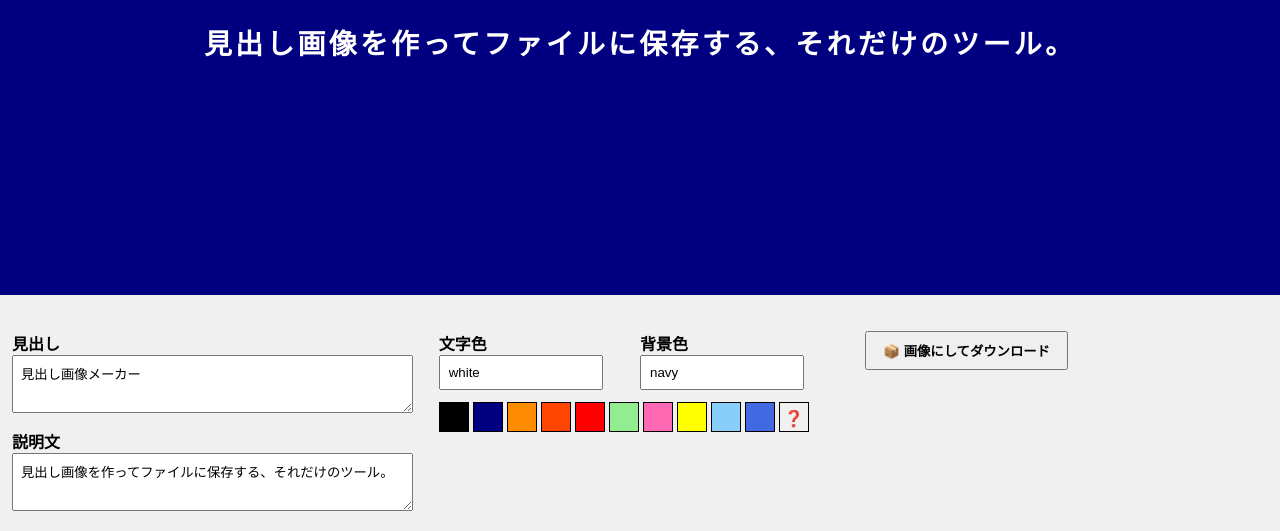
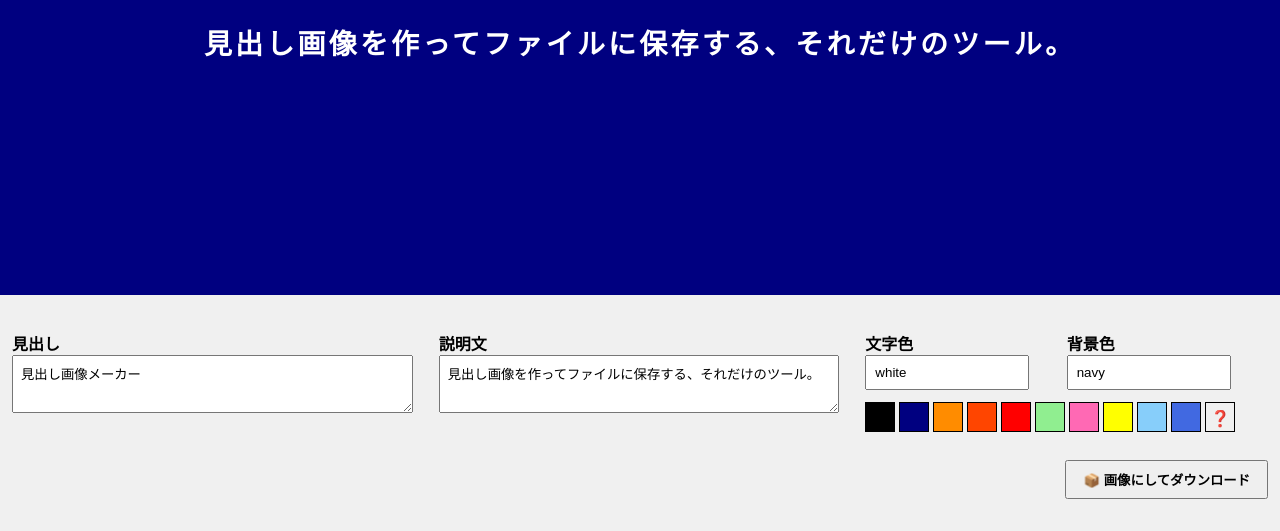
Before and after one commit to heading-image-maker/heading-image-maker.github.io, a website built with webpack: page docs/index.html in a window 1280 px wide. Shown: the part 421-952 px from the top of the page. Built offline with nearby package versions, Linux system fonts and the light colour scheme.

Commit message:
feat: フォームのレイアウト

```diff
--- a/docs/css/style.css
+++ b/docs/css/style.css
@@ -98,6 +98,11 @@ header {
 #form .control+.control,
 #form .grid+.control {
   margin-top: 12px;
+}
+
+#form .control+.control--download {
+  margin-top: 24px;
+  text-align: right;
 }
 
 #form .control .dt {
--- a/docs/index.html
+++ b/docs/index.html
@@ -45,6 +45,8 @@
           <textarea id="input-heading">見出し画像メーカー</textarea>
         </div>
       </div>
+    </div>
+    <div>
       <div class="control">
         <div class="dt">説明文</div>
         <div class="dd">
@@ -86,9 +88,9 @@
           <a id="random-color"></a>
         </div>
       </div>
-    </div>
-    <div>
-      <button id="download">📦 画像にしてダウンロード</button>
+      <div class="control control--download">
+        <button id="download">📦 画像にしてダウンロード</button>
+      </div>
     </div>
   </div>
 
```
